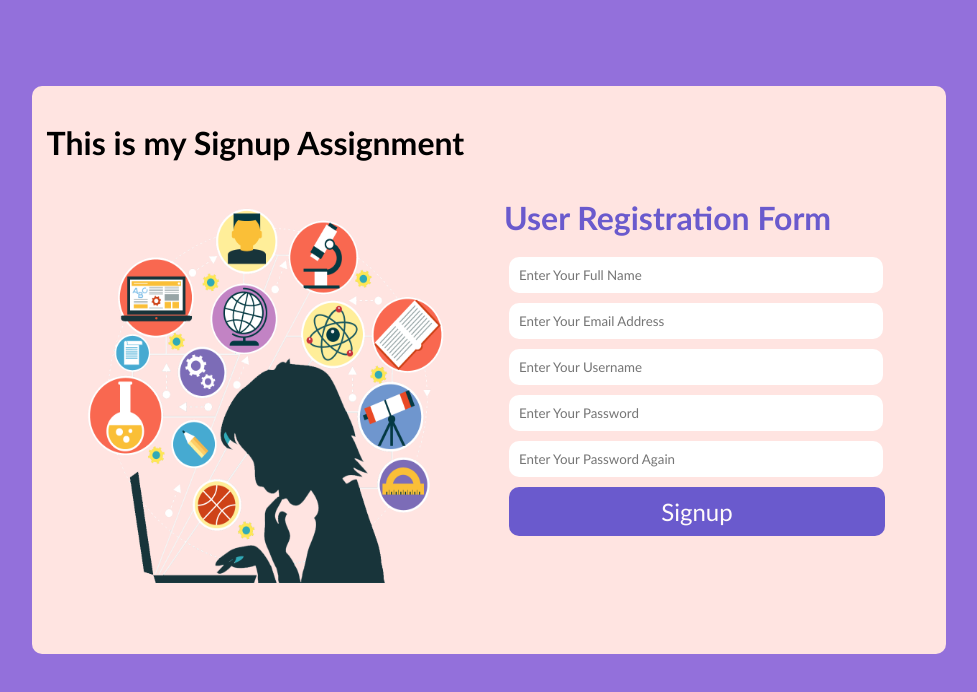
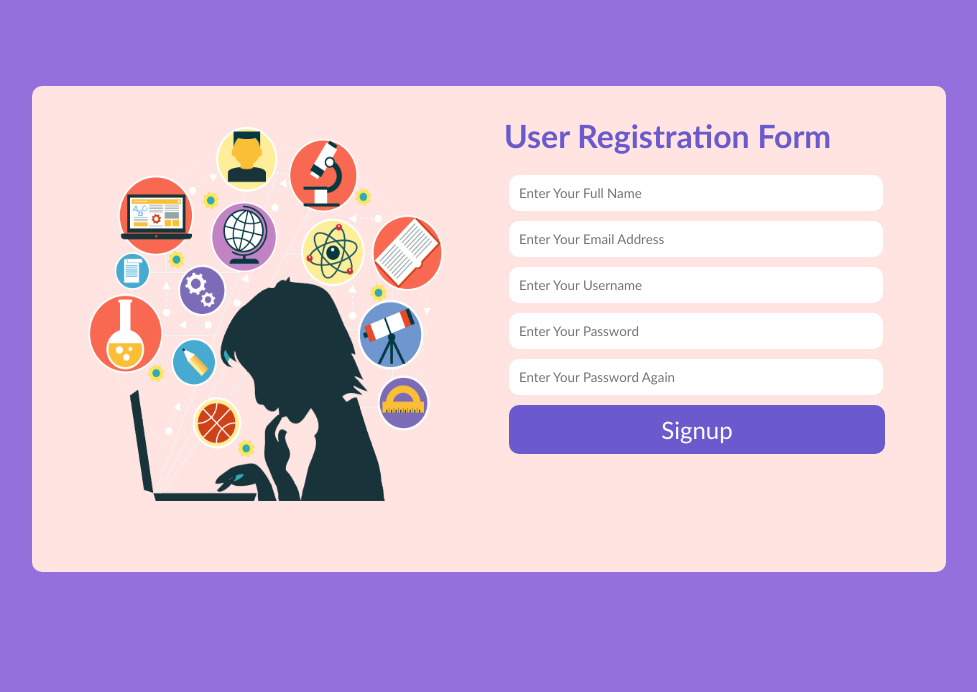
Before and after one commit to bankymono/Bankole_Ayodeji_TIIDELAB_Self_Learning_Assessment_Project, a plain HTML site: page signup.html in a window 1280 px wide. Shown: the whole page, without its empty margins (151-1128 px from the left). Drawn offline with Linux system fonts and the light colour scheme.

Commit message:
updated my tiidelab assignment

```diff
--- a/signup.html
+++ b/signup.html
@@ -8,7 +8,6 @@
 </head>
 <body>
     <div class="container" >
-        <h1>This is my Signup Assignment</h1>
         <div class="image_container">
             <img src="learning_3.png" alt="learning_image">
         </div>
```
